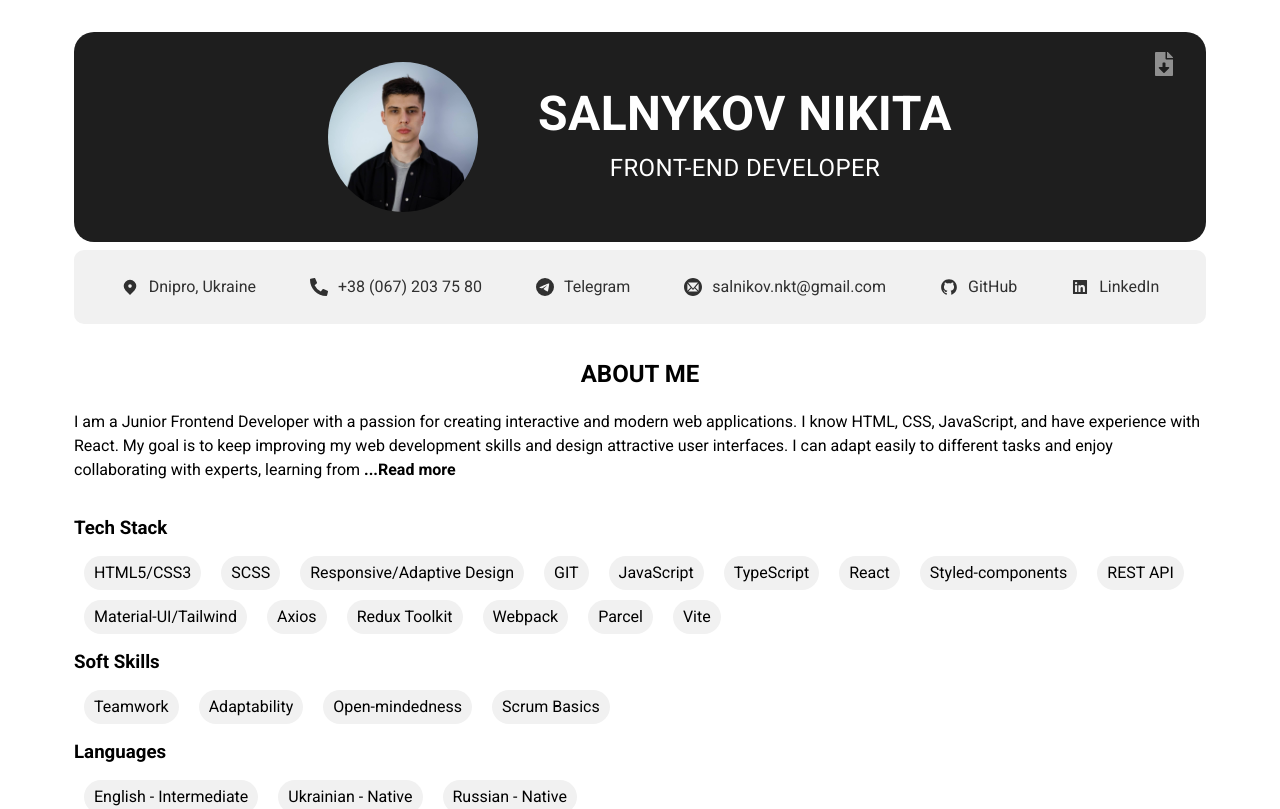
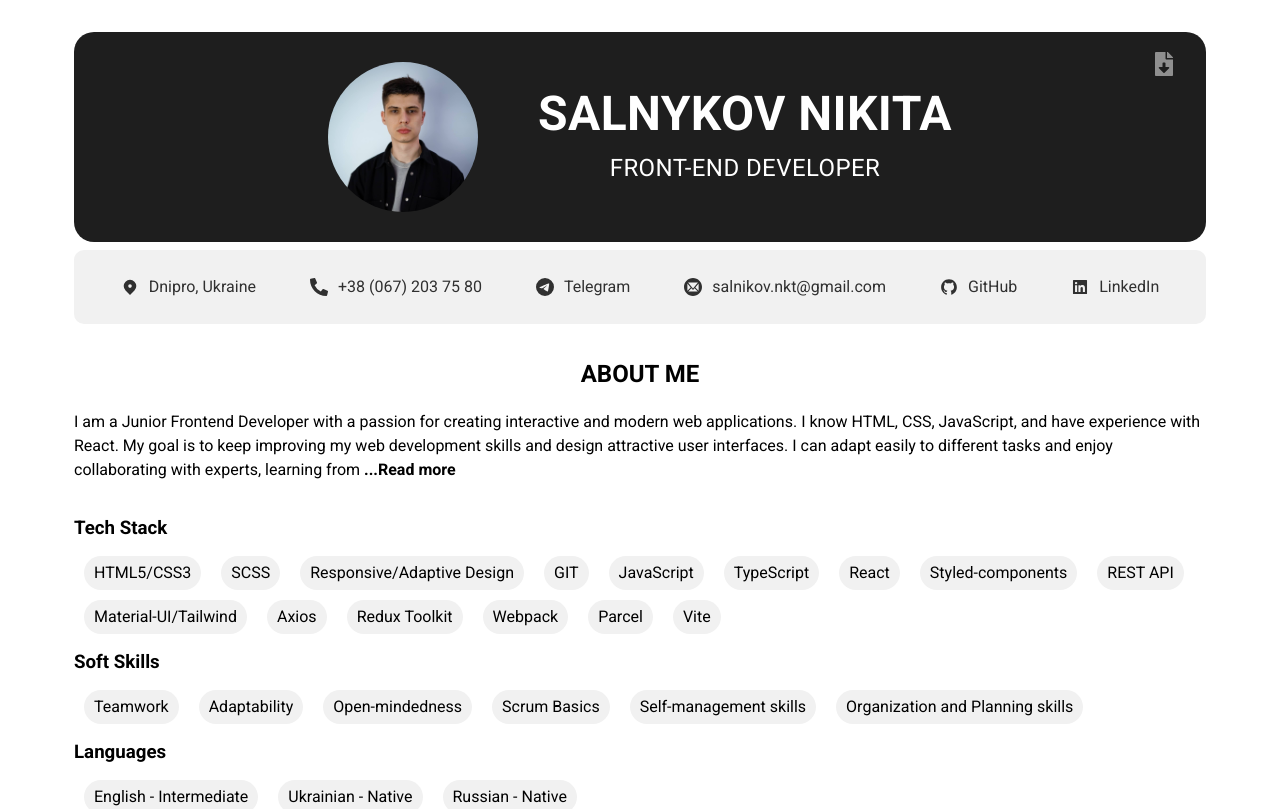
Before and after one commit to NikitaSalnykov/my-resume-website, a React (Create React App) app: page / in a window 1280 px wide. Shown: the top 809 px of the page. Built offline with nearby package versions, Linux system fonts and the light colour scheme.

Commit message:
Update Skills.jsx

```diff
--- a/src/components/Skills/Skills.jsx
+++ b/src/components/Skills/Skills.jsx
@@ -26,6 +26,8 @@ export const Skills = () => {
     'Adaptability',
     'Open-mindedness',
     'Scrum Basics',
+    "Self-management skills",
+    "Organization and Planning skills",
   ];
 
   const languages = [
@@ -82,10 +84,15 @@ export const Skills = () => {
       return 'Willingness to consider diverse perspectives and ideas';
     case 'Scrum Basics':
       return 'Fundamental understanding of Scrum framework for agile project management';
+    case 'Self-management skills':
+      return 'Effectively managing one’s time, resources, and responsibilities';
+    case 'Organization and Planning skills':
+      return 'Skillful planning, organizing tasks, and setting priorities';
     default:
       return '';
   }
 };
+
 
   return (
     <Section>
```
Lines whose indentation alone changed are shown as unchanged.
